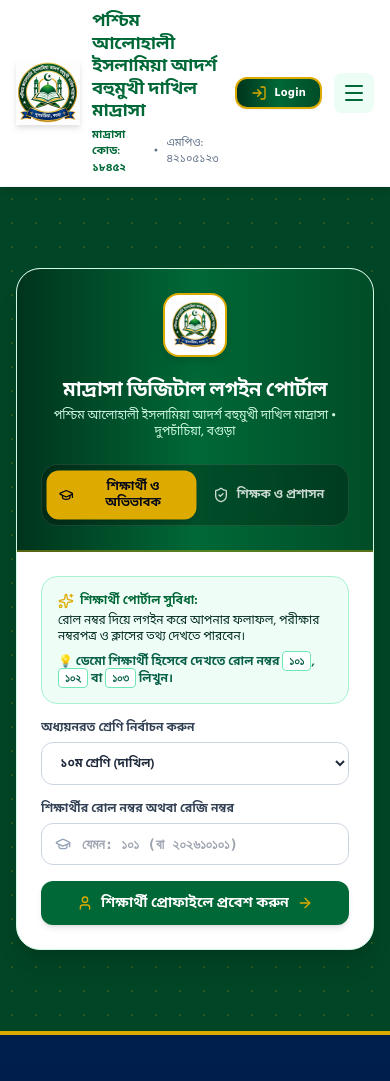
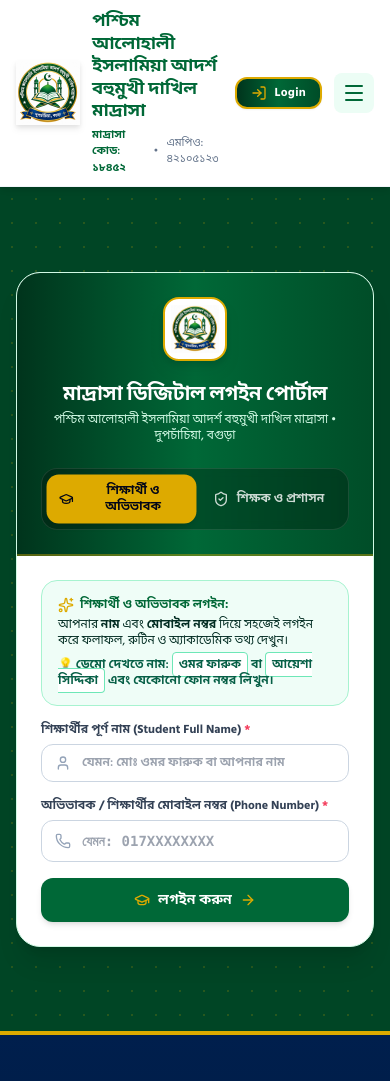
Before and after one commit to yeakubali2112/madrash-, a Next.js app: page /login in a window 390 px wide. Shown: the top 1081 px of the page. Built offline with nearby package versions, Linux system fonts and the light colour scheme.

Commit message:
allow student and guardian login with Name and Phone number

```diff
--- a/app/login/page.tsx
+++ b/app/login/page.tsx
@@ -24,7 +24,9 @@ import {
   FileText,
   School,
   Sparkles,
-  Phone
+  Phone,
+  Clock,
+  IdCard
 } from 'lucide-react';
 
 export default function LoginPage() {
@@ -34,11 +36,15 @@ export default function LoginPage() {
   // Tab: 'student' or 'admin'
   const [activeTab, setActiveTab] = useState<'student' | 'admin'>('student');
 
-  // Student Login Form State
-  const [studentClass, setStudentClass] = useState('১০ম শ্রেণি (দাখিল)');
-  const [studentRoll, setStudentRoll] = useState('');
+  // Student Login Form State (Name & Phone Number)
+  const [studentName, setStudentName] = useState('');
+  const [studentPhone, setStudentPhone] = useState('');
   const [studentError, setStudentError] = useState('');
   const [loggedInStudent, setLoggedInStudent] = useState<{
+    name: string;
+    phone: string;
+    classYear: string;
+    rollNo?: string;
     result?: ResultRecord;
     application?: AdmissionApplication;
   } | null>(null);
@@ -48,7 +54,7 @@ export default function LoginPage() {
   const [adminPassword, setAdminPassword] = useState('');
   const [adminError, setAdminError] = useState('');
 
-  // Normalize bangla to english digits for matching
+  // Normalize bangla to english digits
   const normalizeDigits = (str: string) => {
     const bnToEn: Record<string, string> = {
       '০': '0', '১': '1', '২': '2', '৩': '3', '৪': '4',
@@ -62,39 +68,70 @@ export default function LoginPage() {
     setStudentError('');
     setLoggedInStudent(null);
 
-    const inputClean = studentRoll.trim();
-    if (!inputClean) {
-      setStudentError('অনুগ্রহ করে আপনার রোল নম্বর বা রেজি নম্বর দিন। (ডেমো: ১০১, ১০২ বা ১০৩)');
+    const nameTrim = studentName.trim();
+    const phoneTrim = studentPhone.trim();
+
+    if (!nameTrim) {
+      setStudentError('অনুগ্রহ করে শিক্ষার্থীর নাম লিখুন।');
+      return;
+    }
+    if (!phoneTrim) {
+      setStudentError('অনুগ্রহ করে মোবাইল নম্বর দিন।');
       return;
     }
 
-    const normInput = normalizeDigits(inputClean);
+    const normPhone = normalizeDigits(phoneTrim);
+    const normName = nameTrim.toLowerCase();
 
-    // Search in results database
+    // 1. Search in results database by student name
     const foundResult = results.find(r => {
-      const normRoll = normalizeDigits(r.rollNo);
-      const normReg = normalizeDigits(r.regNo);
-      return normRoll === normInput || normReg === normInput || r.rollNo === inputClean;
+      const rName = r.studentName.toLowerCase();
+      return rName.includes(normName) || normName.includes(rName);
     });
 
     if (foundResult) {
-      setLoggedInStudent({ result: foundResult });
+      setLoggedInStudent({
+        name: foundResult.studentName,
+        phone: phoneTrim,
+        classYear: foundResult.classYear,
+        rollNo: foundResult.rollNo,
+        result: foundResult
+      });
       return;
     }
 
-    // Search in admission applications
+    // 2. Search in admission applications by name or father's phone
     const foundApp = applications.find(a => {
-      const normId = a.id.toLowerCase();
-      const normPhone = normalizeDigits(a.fatherPhone);
-      return normId === inputClean.toLowerCase() || normPhone === normInput;
+      const aNameBn = a.studentNameBn.toLowerCase();
+      const aNameEn = a.studentNameEn.toLowerCase();
+      const aPhone = normalizeDigits(a.fatherPhone);
+      return (
+        aNameBn.includes(normName) ||
+        normName.includes(aNameBn) ||
+        aNameEn.includes(normName) ||
+        aPhone.includes(normPhone) ||
+        normPhone.includes(aPhone)
+      );
     });
 
     if (foundApp) {
-      setLoggedInStudent({ application: foundApp });
+      setLoggedInStudent({
+        name: foundApp.studentNameBn,
+        phone: foundApp.fatherPhone,
+        classYear: foundApp.applyingClass,
+        rollNo: foundApp.id,
+        application: foundApp
+      });
       return;
     }
 
-    setStudentError(`রোল/আইডি "${inputClean}" দিয়ে কোনো শিক্ষার্থী বা ভর্তি তথ্য পাওয়া যায়নি। অনুগ্রহ করে সঠিক তথ্য দিন (ডেমো শিক্ষার্থী দেখতে রোল: ১০১, ১০২ বা ১০৩ লিখুন)।`);
+    // 3. If any valid student/parent enters name & phone, create their personalized active portal session!
+    setLoggedInStudent({
+      name: nameTrim,
+      phone: phoneTrim,
+      classYear: '১০ম শ্রেণি (দাখিল)',
+      rollNo: 'শিক্ষার্থী-' + (normPhone.slice(-4) || '২০২৬')
+    });
   };
 
   const handleAdminLogin = (e: React.FormEvent) => {
@@ -152,7 +189,7 @@ export default function LoginPage() {
                   setActiveTab('student');
                   setLoggedInStudent(null);
                 }}
-                className={`flex-1 py-2 px-3 rounded-xl text-xs sm:text-sm font-bold flex items-center justify-center gap-2 transition-all ${
+                className={`flex-1 py-2 px-3 rounded-xl text-xs sm:text-sm font-bold flex items-center justify-center gap-2 transition-all cursor-pointer ${
                   activeTab === 'student'
                     ? 'bg-[#DDAA00] text-slate-950 shadow-md scale-[1.02]'
                     : 'text-white/80 hover:text-white hover:bg-white/10'
@@ -165,7 +202,7 @@ export default function LoginPage() {
               <button
                 type="button"
                 onClick={() => setActiveTab('admin')}
-                className={`flex-1 py-2 px-3 rounded-xl text-xs sm:text-sm font-bold flex items-center justify-center gap-2 transition-all ${
+                className={`flex-1 py-2 px-3 rounded-xl text-xs sm:text-sm font-bold flex items-center justify-center gap-2 transition-all cursor-pointer ${
                   activeTab === 'admin'
                     ? 'bg-[#DDAA00] text-slate-950 shadow-md scale-[1.02]'
                     : 'text-white/80 hover:text-white hover:bg-white/10'
@@ -179,7 +216,7 @@ export default function LoginPage() {
 
           {/* Card Body */}
           <div className="p-6 sm:p-8">
-            {/* TAB 1: STUDENT / GUARDIAN PORTAL */}
+            {/* TAB 1: STUDENT / GUARDIAN PORTAL (Name & Phone Number Login) */}
             {activeTab === 'student' && (
               <div>
                 {!loggedInStudent ? (
@@ -187,46 +224,46 @@ export default function LoginPage() {
                     <div className="bg-emerald-50/80 border border-emerald-200 rounded-2xl p-4 text-xs text-emerald-950 space-y-1">
                       <div className="font-bold flex items-center gap-1.5 text-[#006837]">
                         <Sparkles className="w-4 h-4 text-[#DDAA00]" />
-                        <span>শিক্ষার্থী পোর্টাল সুবিধা:</span>
+                        <span>শিক্ষার্থী ও অভিভাবক লগইন:</span>
                       </div>
-                      <p>রোল নম্বর দিয়ে লগইন করে আপনার ফলাফল, পরীক্ষার নম্বরপত্র ও ক্লাসের তথ্য দেখতে পারবেন।</p>
+                      <p>আপনার <strong>নাম</strong> এবং <strong>মোবাইল নম্বর</strong> দিয়ে সহজেই লগইন করে ফলাফল, রুটিন ও অ্যাকাডেমিক তথ্য দেখুন।</p>
                       <p className="text-emerald-800 font-semibold pt-1">
-                        💡 ডেমো শিক্ষার্থী হিসেবে দেখতে রোল নম্বর <strong className="font-mono bg-white px-1.5 py-0.5 rounded border border-emerald-300">১০১</strong>, <strong className="font-mono bg-white px-1.5 py-0.5 rounded border border-emerald-300">১০২</strong> বা <strong className="font-mono bg-white px-1.5 py-0.5 rounded border border-emerald-300">১০৩</strong> লিখুন।
+                        💡 ডেমো দেখতে নাম: <strong className="bg-white px-1.5 py-0.5 rounded border border-emerald-300">ওমর ফারুক</strong> বা <strong className="bg-white px-1.5 py-0.5 rounded border border-emerald-300">আয়েশা সিদ্দিকা</strong> এবং যেকোনো ফোন নম্বর লিখুন।
                       </p>
                     </div>
 
+                    {/* Field 1: Name */}
                     <div>
                       <label className="block text-xs font-bold text-slate-700 mb-1.5">
-                        অধ্যয়নরত শ্রেণি নির্বাচন করুন
-                      </label>
-                      <select
-                        value={studentClass}
-                        onChange={(e) => setStudentClass(e.target.value)}
-                        className="w-full px-3.5 py-2.5 rounded-xl border border-slate-300 focus:outline-none focus:ring-2 focus:ring-[#006837] text-xs sm:text-sm font-semibold bg-white"
-                      >
-                        <option value="১০ম শ্রেণি (দাখিল)">১০ম শ্রেণি (দাখিল)</option>
-                        <option value="৯ম শ্রেণি">৯ম শ্রেণি</option>
-                        <option value="৮ম শ্রেণি">৮ম শ্রেণি (জেডিসি)</option>
-                        <option value="৭ম শ্রেণি">৭ম শ্রেণি</option>
-                        <option value="৬ষ্ঠ শ্রেণি">৬ষ্ঠ শ্রেণি</option>
-                        <option value="হিফজুল কুরআন বিভাগ">হিফজুল কুরআন বিভাগ</option>
-                        <option value="ইবতেদায়ী শাখা">ইবতেদায়ী ১ম-৫ম শ্রেণি</option>
-                      </select>
-                    </div>
-
-                    <div>
-                      <label className="block text-xs font-bold text-slate-700 mb-1.5">
-                        শিক্ষার্থীর রোল নম্বর অথবা রেজি নম্বর
+                        শিক্ষার্থীর পূর্ণ নাম (Student Full Name) <span className="text-rose-500">*</span>
                       </label>
                       <div className="relative">
-                        <GraduationCap className="w-4 h-4 text-slate-400 absolute left-3.5 top-1/2 -translate-y-1/2" />
+                        <User className="w-4 h-4 text-slate-400 absolute left-3.5 top-1/2 -translate-y-1/2" />
                         <input
                           type="text"
                           required
-                          value={studentRoll}
-                          onChange={(e) => setStudentRoll(e.target.value)}
-                          placeholder="যেমন: ১০১ (বা ২০২৬১০১০১)"
-                          className="w-full pl-10 pr-4 py-2.5 rounded-xl border border-slate-300 focus:outline-none focus:ring-2 focus:ring-[#006837] text-sm font-semibold font-mono"
+                          value={studentName}
+                          onChange={(e) => setStudentName(e.target.value)}
+                          placeholder="যেমন: মোঃ ওমর ফারুক বা আপনার নাম"
+                          className="w-full pl-10 pr-4 py-2.5 rounded-xl border border-slate-300 focus:outline-none focus:ring-2 focus:ring-[#006837] text-xs sm:text-sm font-semibold bg-white"
+                        />
+                      </div>
+                    </div>
+
+                    {/* Field 2: Phone Number */}
+                    <div>
+                      <label className="block text-xs font-bold text-slate-700 mb-1.5">
+                        অভিভাবক / শিক্ষার্থীর মোবাইল নম্বর (Phone Number) <span className="text-rose-500">*</span>
+                      </label>
+                      <div className="relative">
+                        <Phone className="w-4 h-4 text-slate-400 absolute left-3.5 top-1/2 -translate-y-1/2" />
+                        <input
+                          type="tel"
+                          required
+                          value={studentPhone}
+                          onChange={(e) => setStudentPhone(e.target.value)}
+                          placeholder="যেমন: 017XXXXXXXX"
+                          className="w-full pl-10 pr-4 py-2.5 rounded-xl border border-slate-300 focus:outline-none focus:ring-2 focus:ring-[#006837] text-sm font-semibold font-mono bg-white"
                         />
                       </div>
                     </div>
@@ -240,10 +277,10 @@ export default function LoginPage() {
 
                     <button
                       type="submit"
-                      className="w-full bg-[#006837] hover:bg-[#00542c] text-white font-black py-3 rounded-xl shadow-md transition-all text-sm flex items-center justify-center gap-2 hover:scale-[1.01] active:scale-95 cursor-pointer"
+                      className="w-full bg-[#006837] hover:bg-[#00542c] text-white font-black py-3 rounded-xl shadow-md transition-all text-sm flex items-center justify-center gap-2 hover:scale-[1.01] active:scale-95 cursor-pointer mt-2"
                     >
-                      <User className="w-4 h-4 text-[#DDAA00]" />
-                      <span>শিক্ষার্থী প্রোফাইলে প্রবেশ করুন</span>
+                      <GraduationCap className="w-4 h-4 text-[#DDAA00]" />
+                      <span>লগইন করুন</span>
                       <ArrowRight className="w-4 h-4 text-[#DDAA00]" />
                     </button>
                   </form>
@@ -251,30 +288,35 @@ export default function LoginPage() {
                   /* LOGGED IN STUDENT DASHBOARD VIEW */
                   <div className="space-y-6 animate-in fade-in duration-200">
                     {/* Welcome Header */}
-                    <div className="bg-gradient-to-r from-emerald-50 to-teal-50 border border-emerald-200 rounded-2xl p-4 flex flex-col sm:flex-row justify-between items-start sm:items-center gap-3">
+                    <div className="bg-gradient-to-r from-emerald-50 via-teal-50 to-emerald-50 border border-emerald-200 rounded-2xl p-4 flex flex-col sm:flex-row justify-between items-start sm:items-center gap-3">
                       <div>
+                        <div className="flex items-center gap-2">
                           <span className="text-[10px] font-extrabold uppercase tracking-wider text-[#006837] bg-emerald-100 px-2.5 py-0.5 rounded-full">
-                          শিক্ষার্থী প্রোফাইল
+                            সক্রিয় শিক্ষার্থী
                           </span>
+                          <span className="text-[10px] font-bold text-slate-500 font-mono">
+                            {loggedInStudent.phone}
+                          </span>
+                        </div>
                         <h3 className="text-lg font-black text-slate-900 mt-1">
-                          {loggedInStudent.result?.studentName || loggedInStudent.application?.studentNameBn}
+                          {loggedInStudent.name}
                         </h3>
                         <p className="text-xs text-slate-600 font-medium">
-                          শ্রেণি: {loggedInStudent.result?.classYear || loggedInStudent.application?.applyingClass} • রোল: {loggedInStudent.result?.rollNo || loggedInStudent.application?.id}
+                          শ্রেণি: {loggedInStudent.classYear} • রোল/আইডি: {loggedInStudent.rollNo}
                         </p>
                       </div>
 
                       <div className="flex items-center gap-2 self-end sm:self-auto">
                         <button
                           onClick={handlePrint}
-                          className="px-3 py-1.5 rounded-xl border border-emerald-300 bg-white hover:bg-emerald-100 text-[#006837] text-xs font-bold flex items-center gap-1.5 transition-colors"
+                          className="px-3 py-1.5 rounded-xl border border-emerald-300 bg-white hover:bg-emerald-100 text-[#006837] text-xs font-bold flex items-center gap-1.5 transition-colors cursor-pointer"
                         >
                           <Printer className="w-3.5 h-3.5" />
                           <span>প্রিন্ট</span>
                         </button>
                         <button
                           onClick={() => setLoggedInStudent(null)}
-                          className="px-3 py-1.5 rounded-xl border border-slate-300 bg-white hover:bg-rose-50 text-slate-700 hover:text-rose-600 text-xs font-bold flex items-center gap-1.5 transition-colors"
+                          className="px-3 py-1.5 rounded-xl border border-slate-300 bg-white hover:bg-rose-50 text-slate-700 hover:text-rose-600 text-xs font-bold flex items-center gap-1.5 transition-colors cursor-pointer"
                         >
                           <LogOut className="w-3.5 h-3.5" />
                           <span>লগআউট</span>
@@ -283,7 +325,7 @@ export default function LoginPage() {
                     </div>
 
                     {/* Result Details if found */}
-                    {loggedInStudent.result && (
+                    {loggedInStudent.result ? (
                       <div className="space-y-4">
                         <div className="grid grid-cols-2 sm:grid-cols-4 gap-3 text-center">
                           <div className="bg-slate-50 border border-slate-200 rounded-xl p-3">
@@ -333,8 +375,34 @@ export default function LoginPage() {
                             ))}
                           </div>
                         </div>
+                      </div>
+                    ) : (
+                      /* General Student Info Card if no specific exam record */
+                      <div className="bg-slate-50 border border-slate-200 rounded-2xl p-5 space-y-4">
+                        <div className="flex items-center gap-3">
+                          <div className="w-10 h-10 rounded-xl bg-emerald-100 text-[#006837] flex items-center justify-center font-bold">
+                            <BookOpen className="w-5 h-5" />
+                          </div>
+                          <div>
+                            <h4 className="font-bold text-slate-900 text-sm">শিক্ষার্থীর ডিজিটাল প্রোফাইল সক্রিয়</h4>
+                            <p className="text-xs text-slate-600">আপনি সফলভাবে মাদ্রাসার অনলাইন পোর্টালে সংযুক্ত আছেন।</p>
+                          </div>
+                        </div>
 
-                        {/* Quick links for student */}
+                        <div className="grid grid-cols-2 gap-3 text-xs">
+                          <div className="bg-white p-3 rounded-xl border border-slate-200">
+                            <span className="text-slate-500 font-semibold block">শিক্ষার্থীর নাম:</span>
+                            <span className="font-bold text-slate-900">{loggedInStudent.name}</span>
+                          </div>
+                          <div className="bg-white p-3 rounded-xl border border-slate-200">
+                            <span className="text-slate-500 font-semibold block">অভিভাবক ফোন:</span>
+                            <span className="font-bold text-slate-900 font-mono">{loggedInStudent.phone}</span>
+                          </div>
+                        </div>
+                      </div>
+                    )}
+
+                    {/* Quick Action Links for student */}
                     <div className="grid grid-cols-2 gap-3 pt-2">
                       <Link
                         href="/routine"
@@ -351,8 +419,6 @@ export default function LoginPage() {
                         <span>নোটিশ বোর্ড দেখুন</span>
                       </Link>
                     </div>
-                      </div>
-                    )}
                   </div>
                 )}
               </div>
```
Lines whose indentation alone changed are shown as unchanged.
